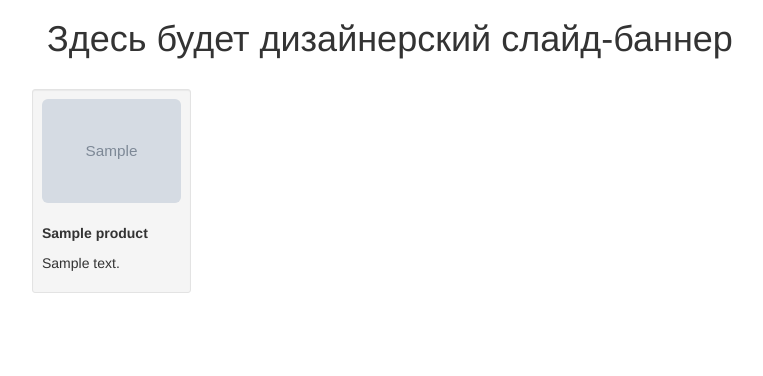
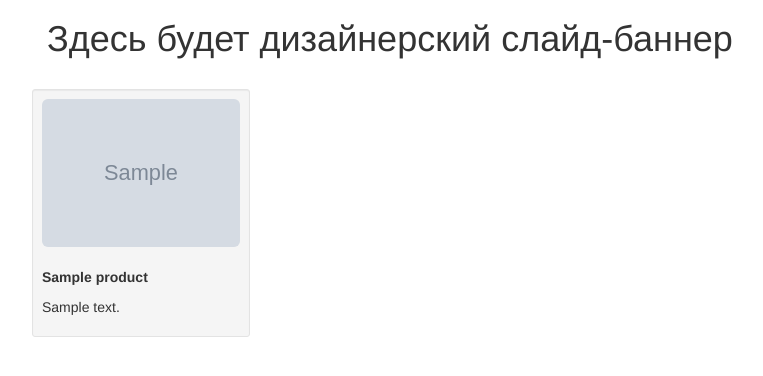
Before and after one commit to mt-christo/ej, a Django app: page / in a window 1280 px wide. Shown: the part 51-427 px from the top of the page, without its empty margins (23-786 px from the left). Run offline with Django 3.2, Linux system fonts and the light colour scheme; tables that the repository leaves empty hold one stand-in row (values such as "Sample post"); grey boxes marked "Sample" are stand-in pictures; some libraries are stand-ins or nearby versions.

Commit message:
Update style.css

```diff
--- a/antontest/story/static/style.css
+++ b/antontest/story/static/style.css
@@ -6,12 +6,12 @@
 
 .row {
 	/* column width */
-	-moz-column-width: 15rem;
-	-webkit-column-width: 15rem;
+	-moz-column-width: 20rem;
+	-webkit-column-width: 20rem;
 
 	/* space between columns */
-	-moz-column-gap: 1rem;
-	-webkit-column-gap: 1rem;
+	-moz-column-gap: 2rem;
+	-webkit-column-gap: 2rem;
 }
 
 .item {
```
